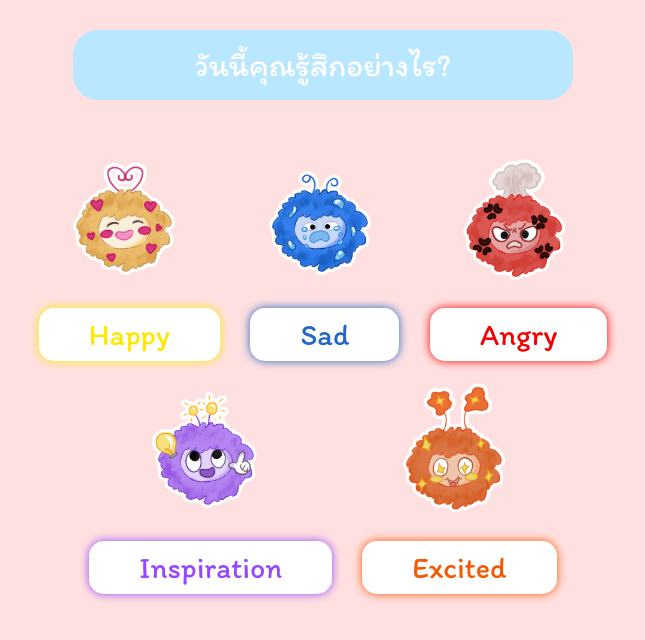
After one commit to littlegou/Moo-sic, a Python web app: template templates/feel.html in a window 1280 px wide. The commit adds this page. Shown: the top 640 px of the page, without its empty margins (317-962 px from the left). Run offline with Jinja, Linux system fonts and the light colour scheme; the template is opened without the code that fills it, so the values that code supplies are empty.

Commit message:
feet: add new feature something like that'

```diff
--- /dev/null
+++ b/static/feel.css
@@ -0,0 +1,207 @@
+@import url('https://fonts.googleapis.com/css2?family=Itim&display=swap');
+
+* {
+    margin: 0;
+    padding: 0 ;
+    box-sizing: border-box;
+    font-family: "Itim", cursive;
+    font-weight: 400;
+    font-style: normal;
+}
+body {
+    background-color: #FFE0E0;
+}
+
+header {
+    display: flex;
+    align-items: center;
+    justify-content: center;
+    margin: 30px;
+
+    .logo {
+        display: flex;
+        align-items: center;
+        justify-content: center;
+        width: 500px;
+        height: 70px;
+        flex-shrink: 0;
+        border-radius: 25px;
+        background: #B8E7FF;
+        color: white;
+    }
+}
+
+
+.container {
+    display: flex;
+    flex-direction: column;
+    align-items: center;
+    gap: 20px;
+    margin-top: 3rem;
+
+
+    .row {
+        display: flex;
+        gap: 30px;
+
+        .happy {
+            display: flex;
+            flex-direction: column;
+            align-items: center;
+
+            img {
+                width: 150px;
+                height: 150px;
+                object-fit: cover;
+            }
+
+            button {
+                margin-top: 10px;
+                padding: 8px 50px;
+                cursor: pointer;
+                background: white;
+                border-radius: 15px;
+                width: 20;
+                height: 70;
+                border: none;
+                font-size: 30px;
+                color: #ffe605;
+                box-shadow: 0 0 10px rgb(255, 230, 5);
+            }
+        }
+    }
+
+        .sad {
+            display: flex;
+            flex-direction: column;
+            align-items: center;
+
+            img {
+                width: 150px;
+                height: 150px;
+                object-fit: cover;
+        }
+
+            button {
+                margin-top: 10px;
+                padding: 8px 50px;
+                cursor: pointer;
+                background: white;
+                border-radius: 15px;
+                width: 20;
+                height: 70;
+                border: none;
+                font-size: 30px;
+                color: #2366C3;
+                box-shadow: 0 0 10px rgb(35, 102, 195);
+        }
+    }
+
+        .anger {
+            display: flex;
+            flex-direction: column;
+            align-items: center;
+
+            img {
+                width: 150px;
+                height: 150px;
+                object-fit: cover;
+            }
+
+            button {
+                margin-top: 10px;
+                padding: 8px 50px;
+                cursor: pointer;
+                background: white;
+                border-radius: 15px;
+                width: 20;
+                height: 70;
+                border: none;
+                font-size: 30px;
+                color: #F50000;
+                box-shadow: 0 0 10px rgb(	245, 0, 0);
+            }
+    }
+        .inspiration {
+            display: flex;
+            flex-direction: column;
+            align-items: center;
+
+            img {
+                width: 150px;
+                height: 150px;
+                object-fit: cover;
+            }
+
+            button {
+                margin-top: 10px;
+                padding: 8px 50px;
+                cursor: pointer;
+                background: white;
+                border-radius: 15px;
+                width: 20;
+                height: 70;
+                border: none;
+                font-size: 30px;
+                color: #9747FF;
+                box-shadow: 0 0 10px rgb(151, 71, 255);
+        }
+    }
+    .excited {
+        display: flex;
+        flex-direction: column;
+        align-items: center;
+
+        img {
+            width: 150px;
+            height: 150px;
+            object-fit: cover;
+        }
+
+        button {
+            margin-top: 10px;
+            padding: 8px 50px;
+            cursor: pointer;
+            background: white;
+            border-radius: 15px;
+            width: 20;
+            height: 70;
+            border: none;
+            font-size: 30px;
+            color: #F55800;
+            box-shadow: 0 0 10px rgb(245, 88, 0);
+        }
+    }
+}
+
+
+
+
+.happy {
+    background-size: cover;
+}
+
+       /* .sad {
+            display: flex;
+            flex-direction: column;
+            align-items: center;
+            color: #2366C3;
+        }
+        .anger{
+            display: flex;
+            flex-direction: column;
+            align-items: center;
+            color: #F50000;
+        }
+        .inspiration {
+            display: flex;
+            flex-direction: column;
+            align-items: center;
+            color: #9747FF;
+        }
+        .excited {
+            display: flex;
+            flex-direction: column;
+            align-items: center;
+            color: #F55800;
+        } */
--- /dev/null
+++ b/templates/feel.html
@@ -0,0 +1,39 @@
+<!DOCTYPE html>
+
+<head>
+    <link rel="stylesheet" href="/static/feel.css">
+</head>
+
+<body>
+    <header>
+        <div class="logo">
+            <h1>วันนี้คุณรู้สึกอย่างไร?</h1>
+        </div>
+    </header>
+    <div class="container">
+        <div class="row">
+            <div class="happy">
+                <img src="../images/IMGhappy.PNG" alt="happy">
+                <button type="submit" class="btn">Happy</button>
+            </div>
+            <div class="sad">
+                <img src="../images/IMGsad.PNG" alt="sad">
+                <button type="submit" class="btn">Sad</button>
+            </div>
+            <div class="anger">
+                <img src="../images/IMGanger.PNG" alt="anger">
+                <button type="submit" class="btn">Angry</button>
+            </div>
+        </div>
+        <div class="row">
+            <div class="inspiration">
+                <img src="../images/IMGinspiration.PNG" alt="inspiration">
+                <button type="submit" class="btn">Inspiration</button>
+            </div>
+            <div class="excited">
+                <img src="../images/IMGexcited.PNG" alt="Excited">
+                <button type="submit" class="btn">Excited</button>
+            </div>
+        </div>
+    </div>
+</body>
--- a/templates/signup.html
+++ b/templates/signup.html
@@ -7,7 +7,7 @@
     <meta name="viewport" content="width=device-width,
     initail-scale=1.0">
     <title>MOO-SIC</title>
-    <link rel="stylesheet" href="signupcss.css">
+    <link rel="stylesheet" href="/static/signup.css">
     <link href='https://unpkg.com/boxicons@2.1.4/css/boxicons.min.css' rel='stylesheet'>
 </head>
 <html>
@@ -44,7 +44,7 @@
 
     <footer>
         <div class="image">
-            <img src="75b31b453e78f0f218308f7d0db040ec.png" alt="happy">
+            <img src="../images/IMGhappy.PNG" alt="happy">
         </div>
     </footer>
 </body>
```
Also changed, not shown: static/login.css (added, +175 -0 lines), static/randomsong.css (added, +110 -0 lines), templates/randomsong.html (added, +41 -0 lines), images/IMGanger.PNG (renamed from images/IMG_4272.PNG), images/IMGexcited.PNG (renamed from images/IMG_4271.PNG), images/IMGhappy.PNG (renamed from images/IMG_4260.PNG), images/IMGinspiration.PNG (renamed from images/IMG_4257.PNG), images/IMGsad.PNG (renamed from images/IMG_4259.PNG), images/Png/IMGangerNoborder.PNG (renamed from images/Png/IMG_4270.PNG), images/Png/IMGexcitedNoborder.PNG (renamed from images/Png/IMG_4269.PNG), images/Png/IMGhappyNoborder.PNG (renamed from images/Png/IMG_4246.PNG), images/Png/IMGinspirationNoborder.PNG (renamed from images/Png/IMG_4249.PNG), images/Png/IMGsadNoborder.PNG (renamed from images/Png/IMG_4245.PNG), images/heart.png (added), 1 more files.
